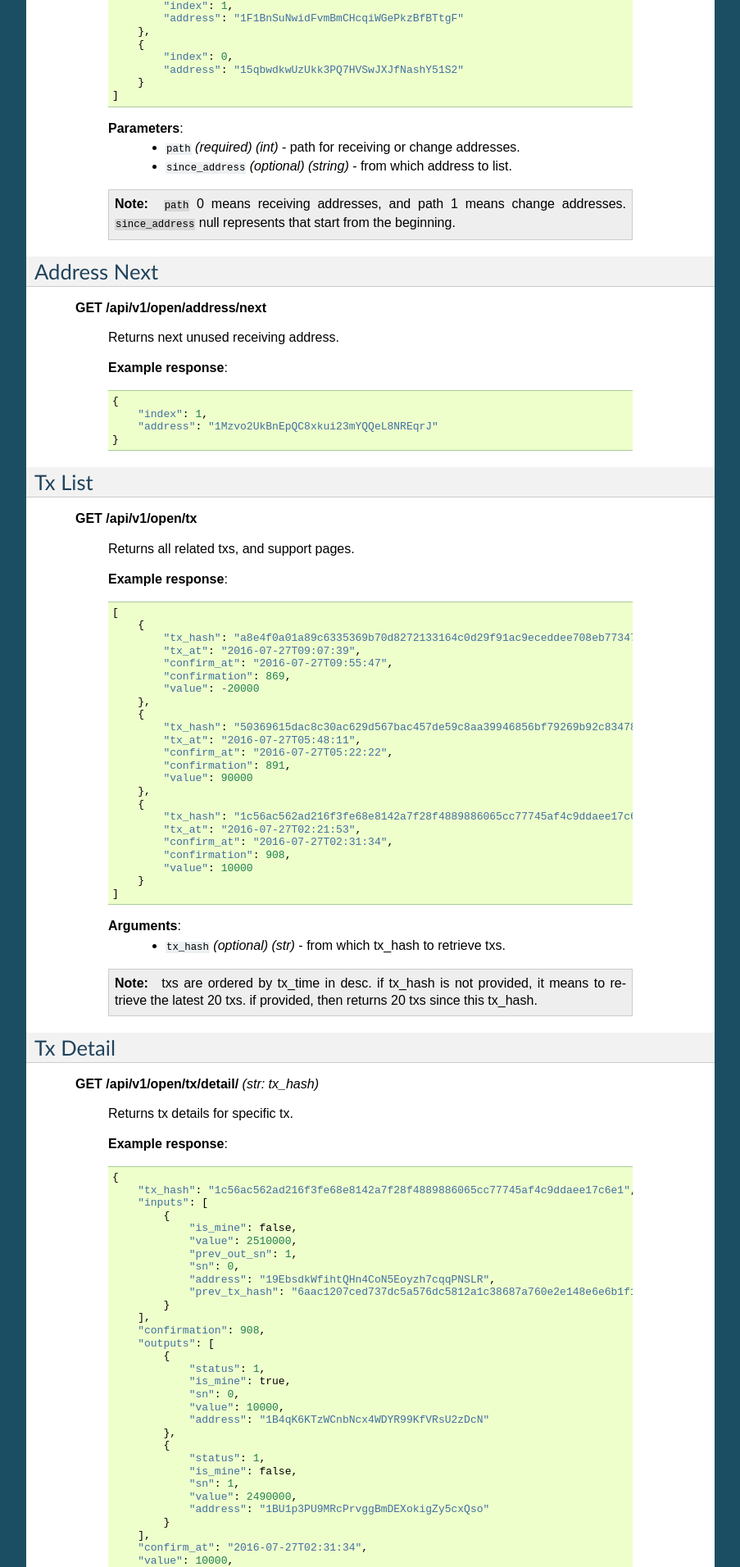
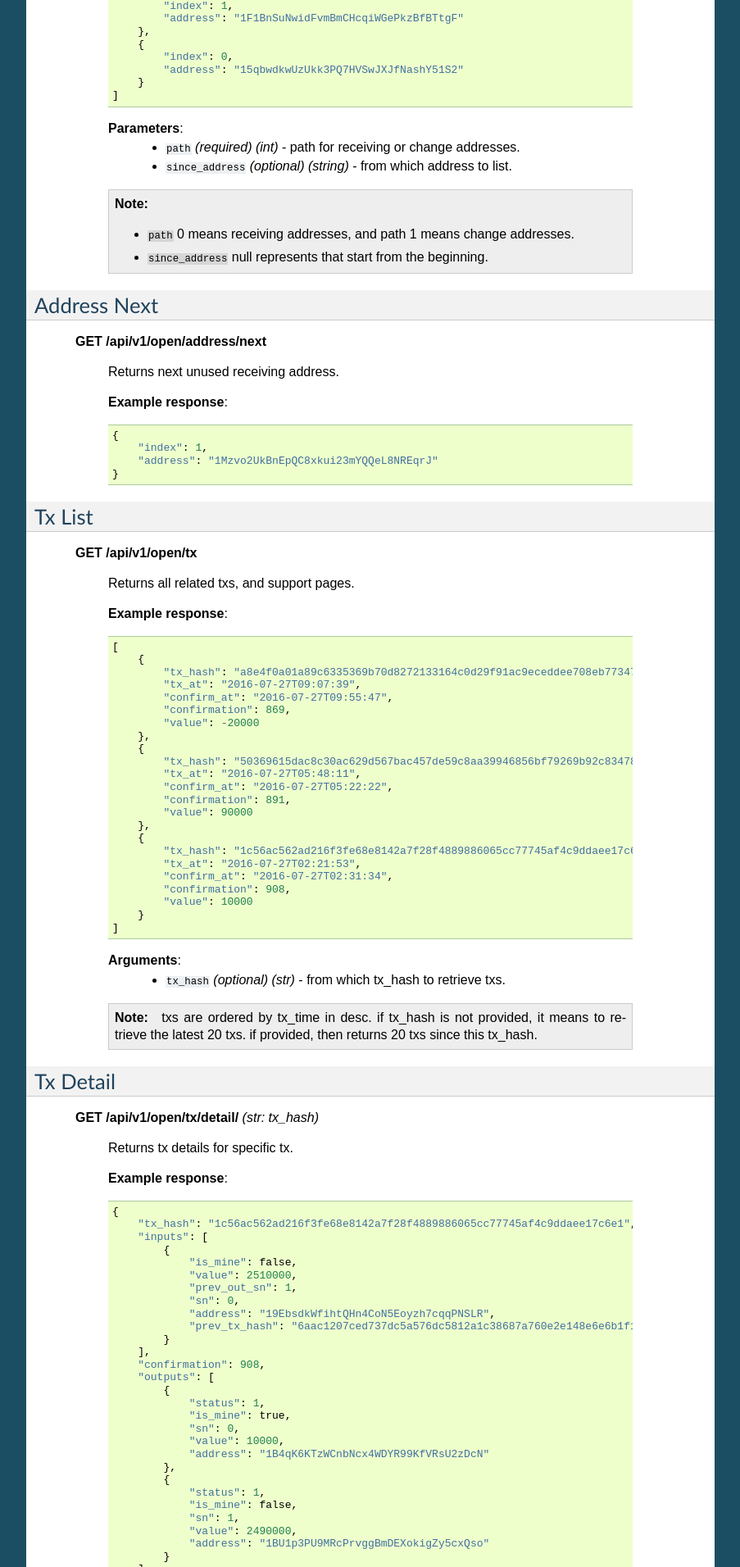
Before and after one commit to chaincloud-dot-com/chaincloud-docs, a Sphinx documentation site: the page built from source/api/basic-api.rst, in a window 1280 px wide. Shown: the part 1845-3757 px from the top of the page at 82% size, without its empty margins (198-1101 px from the left). Built offline with Sphinx 7.4.7, drawn with Linux system fonts in a browser that asks for light colours.

```diff
--- a/source/api/basic-api.rst
+++ b/source/api/basic-api.rst
@@ -113,8 +113,9 @@ Address History
             * ``path`` *(required)* *(int)* - path for receiving or change addresses.
             * ``since_address`` *(optional)* *(string)* - from which address to list.
 
-        .. note:: ``path`` 0 means receiving addresses, and path 1 means change addresses.
-                  ``since_address`` null represents that start from the beginning.
+        .. note::
+            * ``path`` 0 means receiving addresses, and path 1 means change addresses.
+            * ``since_address`` null represents that start from the beginning.
 
 Address Next
 ------------
```
